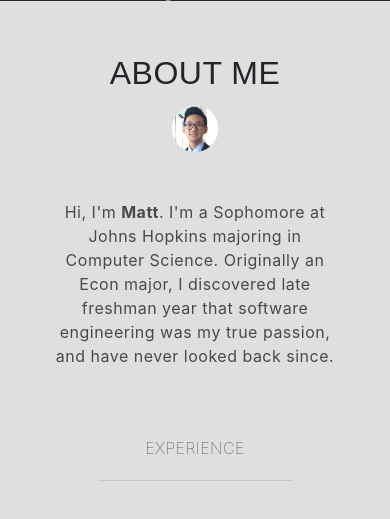
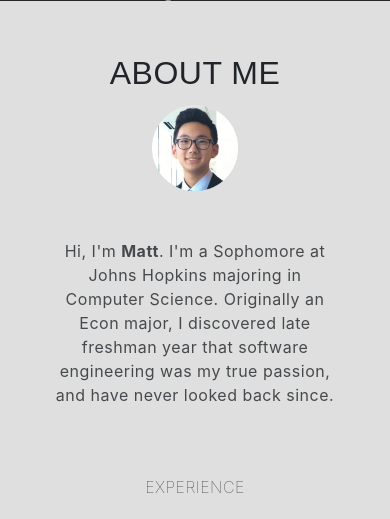
Before and after one commit to matthewsmkim1/matthewsmkim1.github.io, a PHP site: page / in a window 390 px wide. Shown: the part 843-1362 px from the top of the page. Run offline with PHP 8.4, Linux system fonts and the light colour scheme; some libraries are stand-ins or nearby versions.

Commit message:
changed width and height for mobile

```diff
--- a/css/style.css
+++ b/css/style.css
@@ -8,6 +8,10 @@ html, body {
    background-color: #DFDFDF;
    text-decoration: none;
 
+}
+img {
+   width:12%;
+   height:12%;
 }
 
 .topnav {
@@ -411,10 +415,16 @@ hr {
 
 
 @media only screen and (max-width: 500px) {
+   img {
+      width: 22%;
+      height:22%;
+   }
+   /*
    .topnav {
       visibility: hidden;
    }
-/*
+
+
 .topnav a:not(:first-child) {
    display: none;
 }
--- a/index.html
+++ b/index.html
@@ -62,7 +62,7 @@
             ABOUT ME
          </div>
          <div id="profilePic">
-            <img src="pics/circleme.gif" width="12%" height="12%"/>
+            <img src="pics/circleme.gif"/>
          </div>
          <p>
             Hi, I'm <b>Matt</b>. I'm a Sophomore at Johns Hopkins majoring in Computer Science.
```
